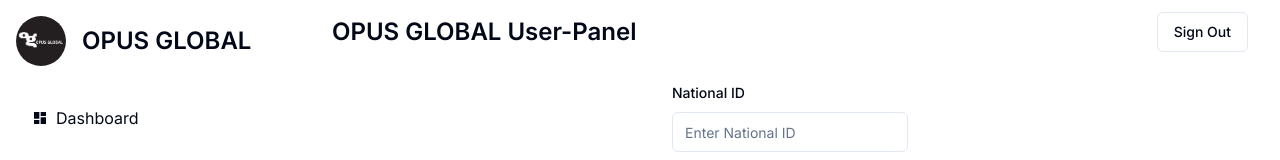
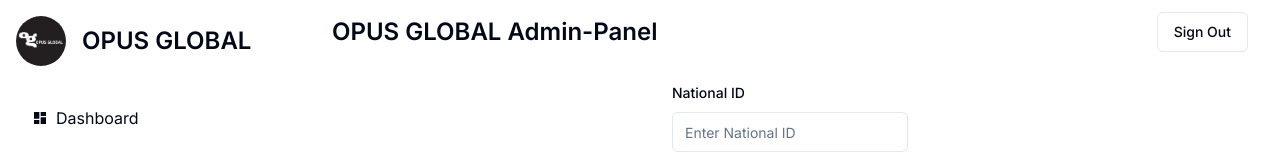
Before and after one commit to mubeenamin/mlm-update, a Next.js app: page /user/createReferral in a window 1280 px wide. Shown: the top 160 px of the page. Built offline with nearby package versions, Linux system fonts and the light colour scheme; no server answers.

Commit message:
navbar updated

```diff
--- a/app/user/layout.tsx
+++ b/app/user/layout.tsx
@@ -1,10 +1,10 @@
 import "../globals.css";
 import { Inter } from "next/font/google";
-import { UserSideBar } from "./userComponents/userSidebar";
+
 import SidebarUser from "./userComponents/SideberUser";
 
 import UserNavbar from "./userComponents/UserNavbar";
-import SessionWrapper from "../component/sessionWrapper";
+import Navbar from "../component/Navbar";
 
 const inter = Inter({ subsets: ["latin"] });
 
@@ -17,7 +17,7 @@ export default function UserDashboardLayout({
     <div className="flex ">
       <SidebarUser />
       <div className="w-full h-full">
-        <UserNavbar />
+        <Navbar />
         <div className="bg-white p-4 h-(calc(100vh-64px)">{children}</div>
       </div>
     </div>
```
